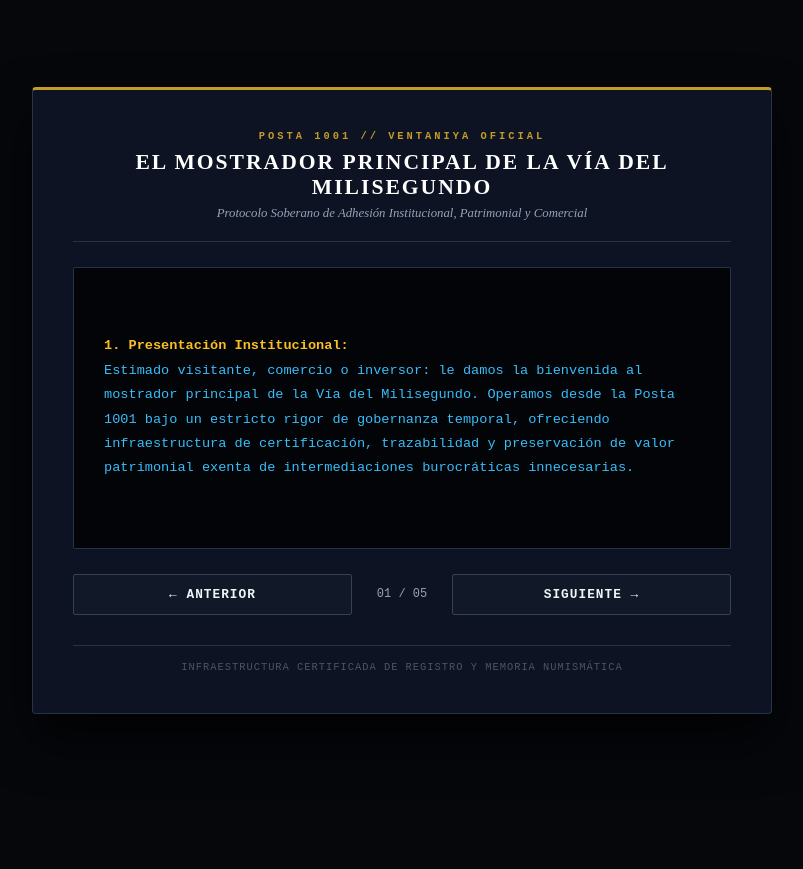
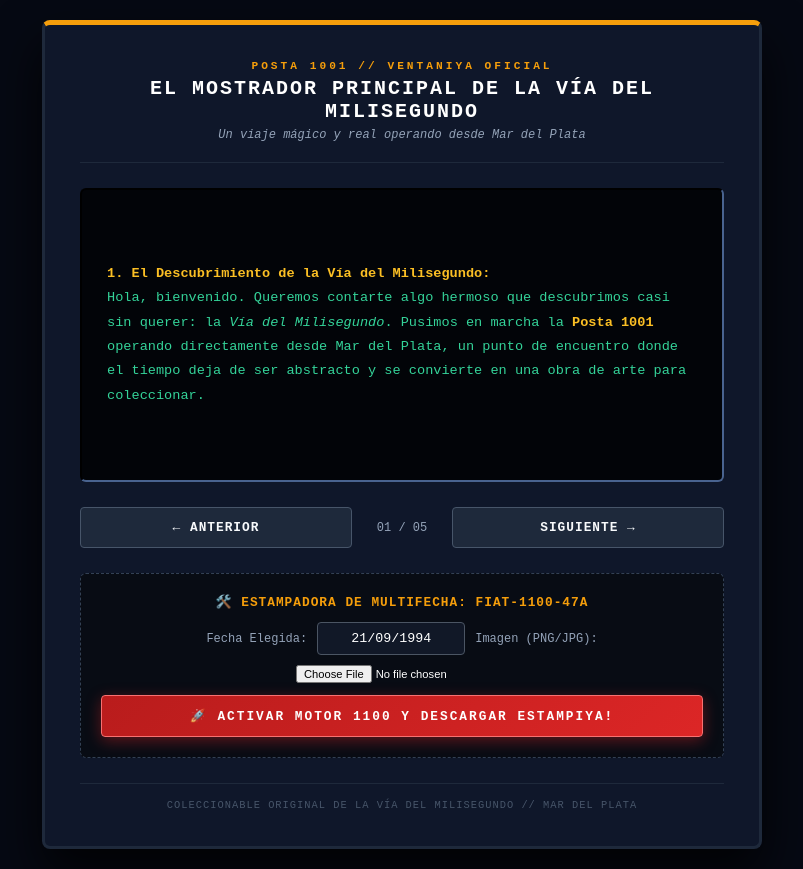
Before and after one commit to tresdepto24-dev/mostradorviamilisegundo1, a plain HTML site: page index.html in a window 1280 px wide. Shown: the whole page, without its empty margins (238-1041 px from the left). Before the commit the page ends 800 px from the top, so only its background shows below. Drawn offline with nearby package versions, Linux system fonts and the light colour scheme.

Commit message:
Update index.html

```diff
--- a/index.html
+++ b/index.html
@@ -3,23 +3,23 @@
 <head>
     <meta charset="UTF-8">
     <meta name="viewport" content="width=device-width, initial-scale=1.0">
-    <title>El Mostrador Principal // Vía del Milisegundo - Posta 1001</title>
+    <title>La Vía del Milisegundo // El Mostrador Principal de la Posta 1001</title>
+    <script src="https://cdnjs.cloudflare.com/ajax/libs/html2canvas/1.4.1/html2canvas.min.js"></script>
     <style>
         :root {
-            --bg-base: #05070b;
-            --panel-bg: #0d1322;
-            --border-line: #26334d;
-            --gold-accent: #c59b27;
-            --gold-hover: #dfb135;
-            --text-main: #f1f5f9;
+            --bg-base: #060913;
+            --panel-bg: #0f172a;
+            --border-line: #1e293b;
+            --gold-accent: #f59e0b;
+            --text-main: #f8fafc;
             --text-muted: #94a3b8;
-            --screen-text: #38bdf8;
+            --screen-green: #34d399;
         }
 
         body {
             background-color: var(--bg-base);
             color: var(--text-main);
-            font-family: 'Times New Roman', Times, serif;
+            font-family: 'Courier New', Courier, monospace;
             display: flex;
             flex-direction: column;
             align-items: center;
@@ -30,56 +30,55 @@
             box-sizing: border-box;
         }
 
-        .mostrador-container {
+        .main-container {
             background-color: var(--panel-bg);
-            border: 1px solid var(--border-line);
-            border-top: 3px solid var(--gold-accent);
-            padding: 40px;
-            border-radius: 4px;
+            border: 3px solid var(--border-line);
+            border-top: 5px solid var(--gold-accent);
+            padding: 35px;
+            border-radius: 8px;
             width: 100%;
-            max-width: 740px;
-            box-shadow: 0 25px 50px rgba(0, 0, 0, 0.7);
+            max-width: 720px;
+            box-shadow: 0 25px 50px rgba(0, 0, 0, 0.8);
             box-sizing: border-box;
         }
 
-        .header-mostrador {
+        .header-section {
             text-align: center;
             border-bottom: 1px solid var(--border-line);
             padding-bottom: 20px;
             margin-bottom: 25px;
         }
 
-        .institucional-tag {
-            font-family: 'Courier New', Courier, monospace;
-            font-size: 0.65rem;
+        .tag-oficial {
+            font-size: 0.7rem;
             color: var(--gold-accent);
             letter-spacing: 3px;
             text-transform: uppercase;
-            margin-bottom: 8px;
             font-weight: bold;
+            margin-bottom: 5px;
         }
 
         h1 {
-            font-size: 1.35rem;
+            font-size: 1.25rem;
             color: #ffffff;
             margin: 0;
             letter-spacing: 2px;
             text-transform: uppercase;
         }
 
-        .sub-institucional {
-            font-size: 0.8rem;
+        .sub-header {
+            font-size: 0.75rem;
             color: var(--text-muted);
-            margin-top: 6px;
+            margin-top: 5px;
             font-style: italic;
         }
 
-        .viewport-terminal {
-            background-color: #020407;
-            border: 1px solid var(--border-line);
-            border-radius: 2px;
-            padding: 30px;
-            min-height: 220px;
+        .viewport-box {
+            background-color: #020408;
+            border: 2px inset var(--border-line);
+            border-radius: 6px;
+            padding: 25px;
+            min-height: 240px;
             display: flex;
             flex-direction: column;
             justify-content: center;
@@ -87,58 +86,121 @@
             text-align: left;
         }
 
-        #terminal-output {
-            font-family: 'Courier New', Courier, monospace;
+        #story-output {
             font-size: 0.85rem;
             line-height: 1.8;
-            color: var(--screen-text);
+            color: var(--screen-green);
         }
 
-        #terminal-output b {
+        #story-output b {
             color: #fbbf24;
         }
 
-        .control-panel {
+        .controls-panel {
             display: flex;
             justify-content: space-between;
             align-items: center;
             gap: 15px;
+            margin-bottom: 25px;
         }
 
-        .btn-navegacion {
-            background: #111827;
+        .btn-nav {
+            background: #1e293b;
             color: var(--text-main);
-            border: 1px solid #374151;
+            border: 1px solid #475569;
             padding: 12px 20px;
             font-family: 'Courier New', Courier, monospace;
             font-size: 0.8rem;
-            border-radius: 2px;
+            border-radius: 4px;
             cursor: pointer;
             letter-spacing: 1px;
-            transition: all 0.2s ease;
+            font-weight: bold;
             flex: 1;
-            font-weight: bold;
+            transition: all 0.2s;
         }
 
-        .btn-navegacion:hover {
-            background: #1f2937;
+        .btn-nav:hover {
+            background: #334155;
             border-color: var(--gold-accent);
             color: var(--gold-accent);
         }
 
-        .page-indicator {
-            font-family: 'Courier New', Courier, monospace;
+        .counter-display {
             font-size: 0.75rem;
             color: var(--text-muted);
             min-width: 70px;
             text-align: center;
         }
 
+        /* Sección del taller de la Fiat 147 1100 (Estampadora Multifecha) */
+        .workshop-section {
+            background-color: #080c14;
+            border: 1px dashed #334155;
+            padding: 20px;
+            border-radius: 6px;
+            text-align: center;
+        }
+
+        .workshop-title {
+            font-size: 0.8rem;
+            color: var(--gold-accent);
+            margin-bottom: 12px;
+            letter-spacing: 1px;
+            font-weight: bold;
+            text-transform: uppercase;
+        }
+
+        .input-row {
+            display: flex;
+            gap: 10px;
+            justify-content: center;
+            align-items: center;
+            flex-wrap: wrap;
+            margin-bottom: 12px;
+            font-size: 0.75rem;
+            color: var(--text-muted);
+        }
+
+        .input-row input[type="text"] {
+            background: #111827;
+            border: 1px solid #4b5563;
+            color: #fff;
+            padding: 8px;
+            font-family: 'Courier New', Courier, monospace;
+            border-radius: 4px;
+            text-align: center;
+            width: 130px;
+        }
+
+        .input-row input[type="file"] {
+            font-size: 0.7rem;
+            color: #fff;
+        }
+
+        .btn-stamp {
+            background: linear-gradient(135deg, #b91c1c, #dc2626);
+            color: #ffffff;
+            border: 1px solid #f87171;
+            padding: 12px 20px;
+            width: 100%;
+            border-radius: 4px;
+            font-family: 'Courier New', Courier, monospace;
+            font-weight: bold;
+            cursor: pointer;
+            font-size: 0.8rem;
+            letter-spacing: 2px;
+            text-transform: uppercase;
+            box-shadow: 0 4px 15px rgba(220, 38, 38, 0.4);
+        }
+
+        .btn-stamp:hover {
+            filter: brightness(1.15);
+        }
+
         .footer-mostrador {
-            margin-top: 30px;
-            font-family: 'Courier New', Courier, monospace;
+            margin-top: 25px;
             font-size: 0.65rem;
-            color: #4b5563;
+            color: #475569;
             text-align: center;
             border-top: 1px solid var(--border-line);
             padding-top: 15px;
@@ -148,58 +210,84 @@
 </head>
 <body>
 
-    <div class="mostrador-container">
-        <div class="header-mostrador">
-            <div class="institucional-tag">Posta 1001 // Ventaniya Oficial</div>
+    <div class="main-container" id="areaCapturable">
+        <div class="header-section">
+            <div class="tag-oficial">Posta 1001 // Ventaniya Oficial</div>
             <h1>El Mostrador Principal de la Vía del Milisegundo</h1>
-            <div class="sub-institucional">Protocolo Soberano de Adhesión Institucional, Patrimonial y Comercial</div>
+            <div class="sub-header">Un viaje mágico y real operando desde Mar del Plata</div>
         </div>
 
-        <div class="viewport-terminal">
-            <div id="terminal-output">
-                <!-- Carga de bienvenida institucional -->
+        <div class="viewport-box">
+            <div id="story-output">
+                <!-- Carga de diálogo -->
             </div>
         </div>
 
-        <div class="control-panel">
-            <button class="btn-navegacion" onclick="navegarSeccion(-1)">&larr; ANTERIOR</button>
-            <div class="page-indicator" id="indicator">01 / 05</div>
-            <button class="btn-navegacion" onclick="navegarSeccion(1)">SIGUIENTE &rarr;</button>
+        <div class="controls-panel">
+            <button class="btn-nav" onclick="cambiarPagina(-1)">&larr; ANTERIOR</button>
+            <div class="counter-display" id="pageCount">01 / 05</div>
+            <button class="btn-nav" onclick="cambiarPagina(1)">SIGUIENTE &rarr;</button>
+        </div>
+
+        <!-- Taller de la Estampadora de Multifecha (Fiat-1100-47a) -->
+        <div class="workshop-section">
+            <div class="workshop-title">🛠️ ESTAMPADORA DE MULTIFECHA: FIAT-1100-47A</div>
+            <div class="input-row">
+                <span>Fecha Elegida:</span>
+                <input type="text" id="customDate" value="21/09/1994">
+                <span>Imagen (PNG/JPG):</span>
+                <input type="file" id="customImage" accept="image/*">
+            </div>
+            <button class="btn-stamp" onclick="emitirEstampaPersonalizada()">🚀 ACTIVAR MOTOR 1100 Y DESCARGAR ESTAMPIYA!</button>
         </div>
 
         <div class="footer-mostrador">
-            INFRAESTRUCTURA CERTIFICADA DE REGISTRO Y MEMORIA NUMISMÁTICA
+            COLECCIONABLE ORIGINAL DE LA VÍA DEL MILISEGUNDO // MAR DEL PLATA
         </div>
     </div>
 
     <script>
-        const dossierPrincipal = [
-            "<b>1. Presentación Institucional:</b><br>Estimado visitante, comercio o inversor: le damos la bienvenida al mostrador principal de la Vía del Milisegundo. Operamos desde la Posta 1001 bajo un estricto rigor de gobernanza temporal, ofreciendo infraestructura de certificación, trazabilidad y preservación de valor patrimonial exenta de intermediaciones burocráticas innecesarias.",
-            "<b>2. El Principio del Tiempo y la Estampadora 1001:</b><br>Nuestro sistema no conjetura ni interpreta la realidad; la registra con precisión milimétrica. Mediante la Estampadora 1001, cada suceso de relevancia institucional o comercial se fija a un segundo exacto de la línea temporal (por ejemplo: <i>04/08/2026 - 11:16:41.000</i>), generando un activo numismático de indiscutible unicidad.",
-            "<b>3. Integridad Criptográfica (El Protocolo Hash-Q):</b><br>Cada activo emitido se encuentra respaldado por un identificador alfanumérico unívoco (ej: <i>HASH-Q: 9FA43E-1001</i>). Esta huella digital sella de manera privada e inalterable la titularidad del registro, garantizando seguridad jurídica y absoluta transparencia en la tenencia del segundo certificado.",
-            "<b>4. Valor Diferencial para el Sector Comercial (La EstampiYA! de Colección):</b><br>Como herramienta estratégica de fidelización institucional, el establecimiento comercial adherido puede obsequiar a su cliente un activo numismático coleccionable digital como testimonio de su paso por el local. Este elemento funciona de manera estrictamente complementaria a los circuitos administrativos vigentes, constituyendo una pieza de arte y memoria de marca de alto impacto perdurable.",
-            "<b>5. Conclusión y Adhesión Definitiva:</b><br>Sumarse a la Vía del Milisegundo representa una decisión de vanguardia para marcas e inversores que comprenden el valor de la distinción patrimonial. Lo invitamos a consolidar su posición en la historia institucional de nuestra comunidad mediante un modelo serio, elegante y blindado contra la obsolescencia."
+        const historiaOficial = [
+            "<b>1. El Descubrimiento de la Vía del Milisegundo:</b><br>Hola, bienvenido. Queremos contarte algo hermoso que descubrimos casi sin querer: la <i>Vía del Milisegundo</i>. Pusimos en marcha la <b>Posta 1001</b> operando directamente desde Mar del Plata, un punto de encuentro donde el tiempo deja de ser abstracto y se convierte en una obra de arte para coleccionar.",
+            "<b>2. La Magia de las EstampiYA! de Tiempo:</b><br>Para lograrlo, inventamos la máquina <b>estampadora de estampillas 1001</b>. Su trabajo es sencillo y fascinante: estampa la línea exacta del milisegundo en que ocurren las cosas (por ejemplo: <i>04/08/2026 - 09:33:59.000</i>), creando las <i>estampiYA!</i> de tiempo en más de 200 variedades visuales únicas.",
+            "<b>3. El Poder Orbital de la AR-1000-A:</b><br>A eso le sumamos la máquina <b>AR-1000-A</b>, un dispositivo especial que toma la línea de tiempo y le inyecta información satelital y estética en distintas variedades. Fusiona tus fotos urbanas, murales y recuerdos con sellos visuales de altísima calidad.",
+            "<b>4. La Vía Comercial del Milisegundo:</b><br>Esto se pone mejor en los comercios de barrio, empresas líderes y ciudades de la Vía. Cuando visitás un local, el comercio te regala una <b>estampiYA! de tiempo</b> como recuerdo exclusivo de su marca y de la ciudad. Es una pieza de colección original para guardar para siempre, un detalle de distinción para el cliente.",
+            "<b>5. Tradición y Romantización del Fechador:</b><br>Y para completar esta locura linda, sumamos la nueva máquina estampadora de multifecha: la <b>fiat-1100-47a</b>. Acá no hay vueltas raras ni dialectos complejos; es puro romanticismo de fechadores puros donde elegís tu propia fecha para tus imágenes en PNG o JPG y te llevás tu estampilla original al instante."
         ];
 
-        let indiceActual = 0;
+        let indiceHistoria = 0;
 
-        function actualizarPantalla() {
-            document.getElementById('terminal-output').innerHTML = dossierPrincipal[indiceActual];
-            document.getElementById('indicator').textContent = `0${indiceActual + 1} / 0${dossierPrincipal.length}`;
+        function renderizarPagina() {
+            document.getElementById('story-output').innerHTML = historiaOficial[indiceHistoria];
+            document.getElementById('pageCount').textContent = `0${indiceHistoria + 1} / 0${historiaOficial.length}`;
         }
 
-        function navegarSeccion(direccion) {
-            indiceActual += direccion;
-            if (indiceActual < 0) {
-                indiceActual = dossierPrincipal.length - 1;
-            } else if (indiceActual >= dossierPrincipal.length) {
-                indiceActual = 0;
+        function cambiarPagina(direccion) {
+            indiceHistoria += direccion;
+            if (indiceHistoria < 0) {
+                indiceHistoria = historiaOficial.length - 1;
+            } else if (indiceHistoria >= historiaOficial.length) {
+                indiceHistoria = 0;
             }
-            actualizarPantalla();
+            renderizarPagina();
         }
 
-        // Inicialización del mostrador principal
-        actualizarPantalla();
+        function emitirEstampaPersonalizada() {
+            const fecha = document.getElementById('customDate').value;
+            alert(`⚡ ¡MOTOR 1100 EN MARCHA!\n\nEstampilla generada con éxito.\nFecha seleccionada: [ ${fecha} ]\nA través de la estampadora Fiat-1100-47a.\n\nPreparando descarga de la pieza de colección...`);
+
+            setTimeout(() => {
+                const elemento = document.getElementById('areaCapturable');
+                html2canvas(elemento, { backgroundColor: '#0f172a', scale: 2 }).then(canvas => {
+                    const enlace = document.createElement('a');
+                    enlace.download = `EstampiYA-Mil100-${fecha.replace(/\//g, '-')}.png`;
+                    enlace.href = canvas.toDataURL('image/png');
+                    enlace.click();
+                });
+            }, 500);
+        }
+
+        renderizarPagina();
     </script>
 </body>
 </html>
```
